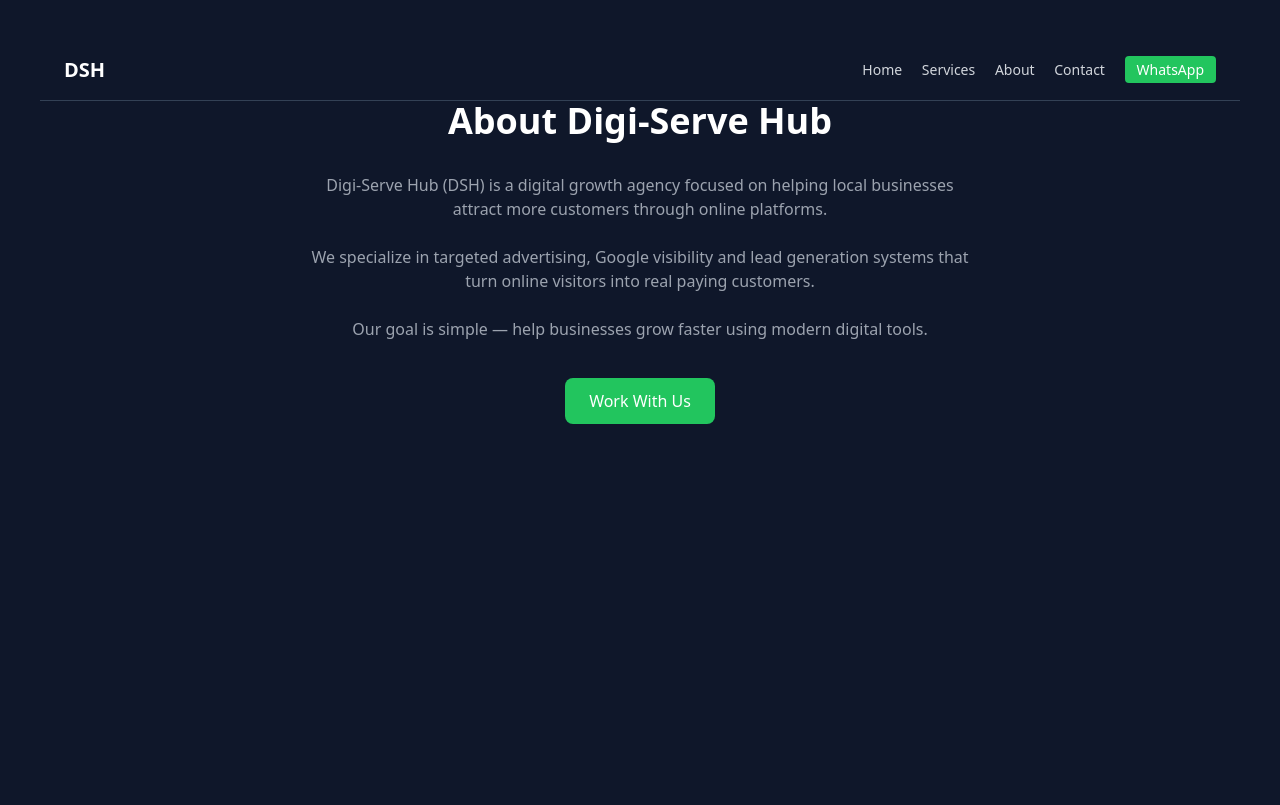
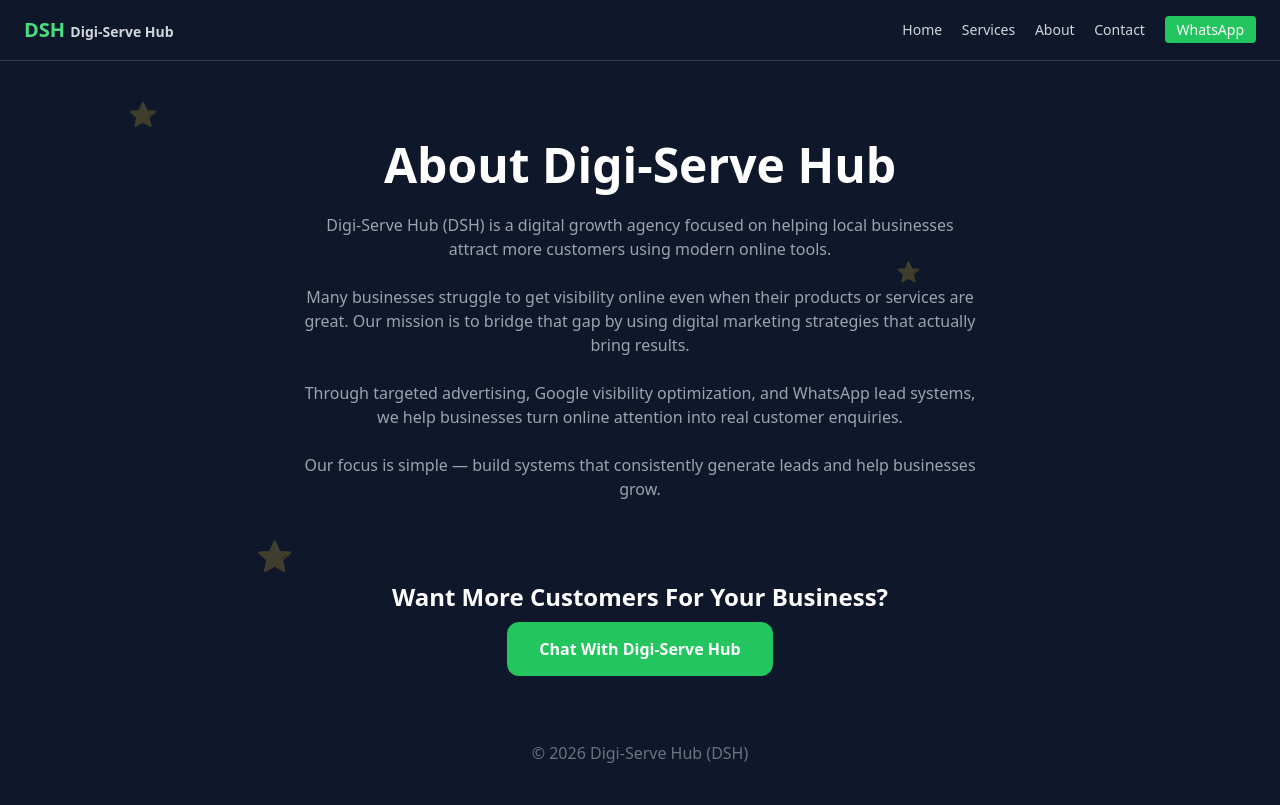
Before and after one commit to digiservehubdsh-create/DSH-growth3in1, a plain HTML site: page about.html in a window 1280 px wide. Drawn offline with nearby package versions, Linux system fonts and the light colour scheme.

Commit message:
Enhance about.html with layout and content updates

```diff
--- a/about.html
+++ b/about.html
@@ -1,16 +1,52 @@
 <!DOCTYPE html>
-<html>
+<html lang="en">
+
 <head>
-<title>About - Digi-Serve Hub</title>
+<meta charset="UTF-8">
+<meta name="viewport" content="width=device-width, initial-scale=1.0">
+
+<title>About | Digi-Serve Hub</title>
+
 <script src="https://cdn.tailwindcss.com"></script>
+
+<style>
+
+body{
+background:#0f172a;
+overflow-x:hidden;
+}
+
+.star{
+position:absolute;
+color:gold;
+opacity:0.2;
+animation:float 8s infinite linear;
+}
+
+@keyframes float{
+0%{transform:translateY(0px)}
+50%{transform:translateY(-30px)}
+100%{transform:translateY(0px)}
+}
+
+</style>
+
 </head>
 
-<body class="bg-slate-900 text-white p-10 text-center">
+<body class="text-white font-sans">
 
-  <nav class="bg-slate-900 border-b border-slate-700 px-6 py-4 flex justify-between items-center">
+<!-- Floating Stars -->
 
-<h1 class="text-xl font-bold text-white">
-DSH
+<div class="star text-2xl" style="top:15%; left:10%">⭐</div>
+<div class="star text-xl" style="top:35%; left:70%">⭐</div>
+<div class="star text-3xl" style="top:70%; left:20%">⭐</div>
+
+<!-- Navigation Bar -->
+
+<nav class="bg-slate-900 border-b border-slate-700 px-6 py-4 flex justify-between items-center">
+
+<h1 class="text-xl font-bold text-green-400">
+DSH <span class="text-gray-300 text-sm">Digi-Serve Hub</span>
 </h1>
 
 <div class="space-x-4 text-sm">
@@ -32,39 +68,78 @@
 </a>
 
 <a href="https://wa.me/917896925877"
-class="bg-green-500 px-3 py-1 rounded text-white">
+class="bg-green-500 px-3 py-1 rounded text-white hover:bg-green-600">
 WhatsApp
 </a>
 
 </div>
 
-  </nav>
+</nav>
 
-<h1 class="text-4xl font-bold mb-8">
+<!-- Page Content -->
+
+<section class="text-center py-20 px-6">
+
+<h1 class="text-4xl md:text-5xl font-bold mb-6">
 About Digi-Serve Hub
 </h1>
 
-<p class="max-w-2xl mx-auto text-gray-400 mb-6">
+<p class="text-gray-400 max-w-2xl mx-auto mb-6">
+
 Digi-Serve Hub (DSH) is a digital growth agency focused on helping
-local businesses attract more customers through online platforms.
+local businesses attract more customers using modern online tools.
+
 </p>
 
-<p class="max-w-2xl mx-auto text-gray-400 mb-6">
-We specialize in targeted advertising, Google visibility
-and lead generation systems that turn online visitors
-into real paying customers.
+<p class="text-gray-400 max-w-2xl mx-auto mb-6">
+
+Many businesses struggle to get visibility online even when their
+products or services are great. Our mission is to bridge that gap
+by using digital marketing strategies that actually bring results.
+
 </p>
 
-<p class="max-w-2xl mx-auto text-gray-400">
-Our goal is simple — help businesses grow faster using
-modern digital tools.
+<p class="text-gray-400 max-w-2xl mx-auto mb-6">
+
+Through targeted advertising, Google visibility optimization,
+and WhatsApp lead systems, we help businesses turn online
+attention into real customer enquiries.
+
 </p>
 
-<br><br>
+<p class="text-gray-400 max-w-2xl mx-auto">
 
-<a href="contact.html" class="bg-green-500 px-6 py-3 rounded-lg">
-Work With Us
+Our focus is simple — build systems that consistently
+generate leads and help businesses grow.
+
+</p>
+
+</section>
+
+<!-- CTA Section -->
+
+<section class="text-center pb-20">
+
+<h2 class="text-2xl font-semibold mb-6">
+Want More Customers For Your Business?
+</h2>
+
+<a href="https://wa.me/917896925877"
+class="bg-green-500 px-8 py-4 rounded-xl font-semibold hover:bg-green-600 transition">
+
+Chat With Digi-Serve Hub
+
 </a>
 
+</section>
+
+<!-- Footer -->
+
+<footer class="text-center text-gray-500 pb-10">
+
+<p>© 2026 Digi-Serve Hub (DSH)</p>
+
+</footer>
+
 </body>
-</html>
+  </html>
```
